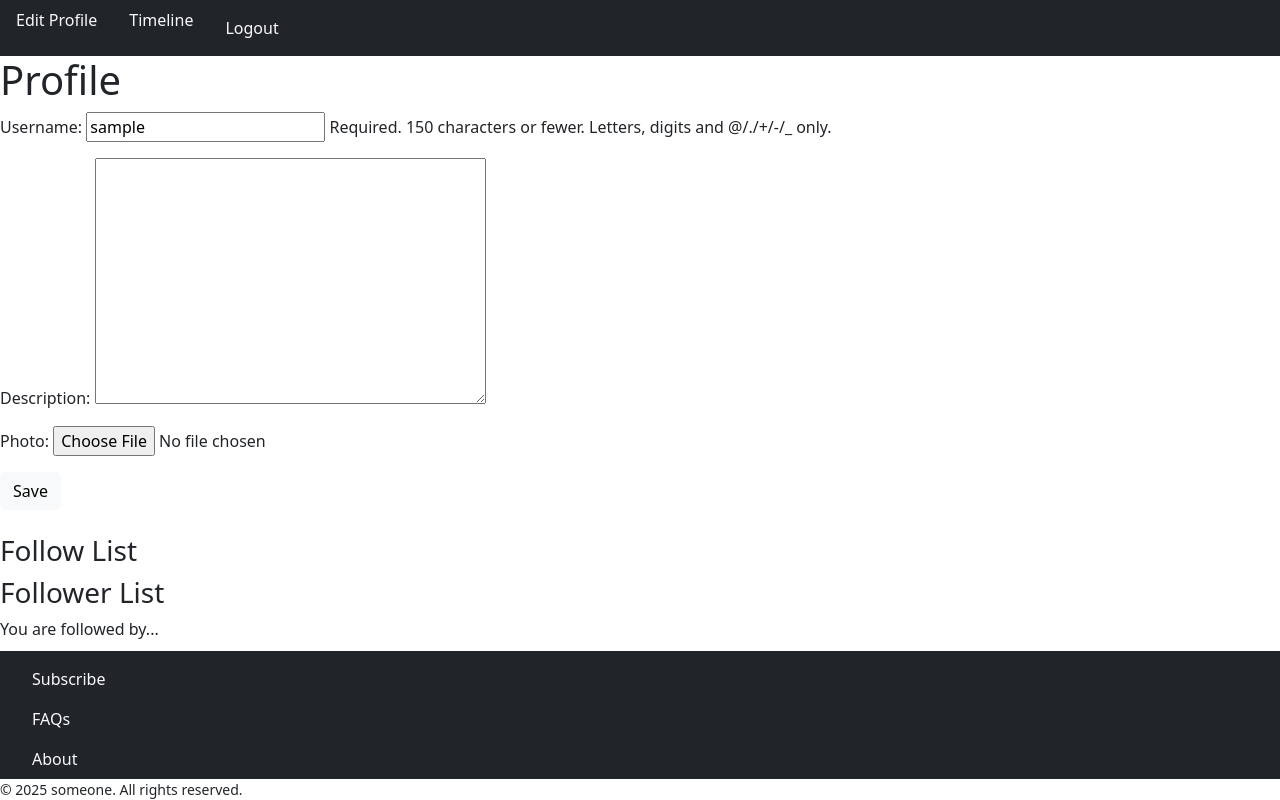
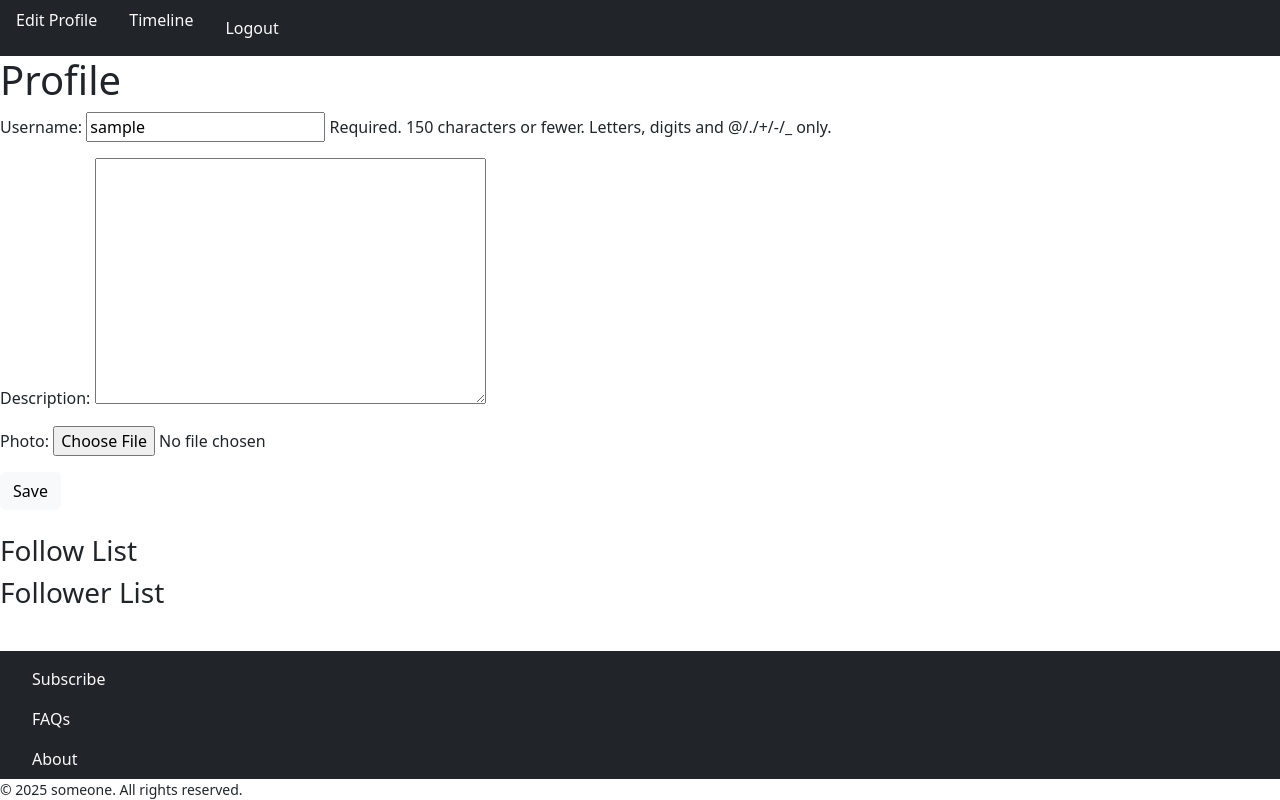
Before and after one commit to TakamichiOsumi/django-practice, a Django app: page /accounts/edit/1 in a window 1280 px wide. Run offline with Django 5.2, Linux system fonts and the light colour scheme; the visitor is signed in with stand-in values (Sample User, id 1); data comes from the database, SQL or seed files in the repository; parts of the project's set-up code (start-up, migrations or seed data) failed here and were passed over; some libraries are stand-ins or nearby versions.

Commit message:
Decorate follow/follower list.

```diff
--- a/accounts/templates/accounts/edit.html
+++ b/accounts/templates/accounts/edit.html
@@ -13,18 +13,20 @@
 
   <h3>Follow List</h3>
   {% if following_list %}
-  You are following...
+  <ul>
   {% for following in following_list %}
-  <p>{{ following.username }}</p>
+  <li>{{ following.username }}</li>
   {% endfor %}
+  </ul>
   {% endif %}
 
   <h3>Follower List</h3>
-  You are followed by...
   {% if followed_list %}
+  <ul>
   {% for followed in followed_list %}
-  <p>{{ followed.username }}</p>
+  <li>{{ followed.username }}</li>
   {% endfor %}
+  </ul>
   {% endif %}
 
 </div>
```
